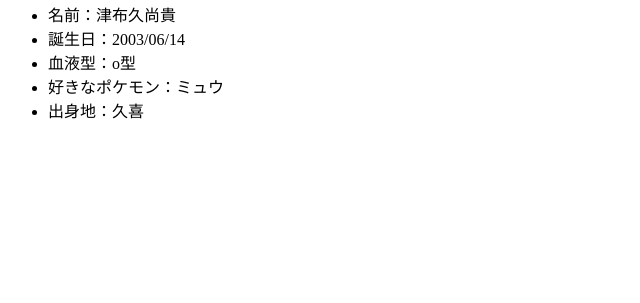
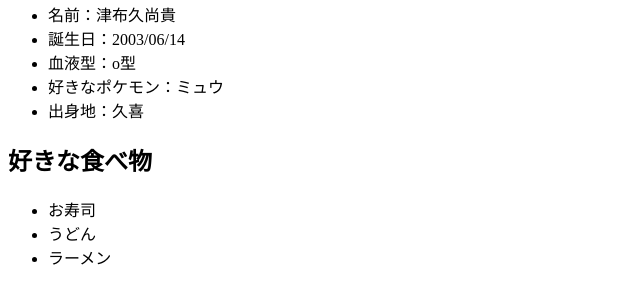
Before and after one commit to tsubukunaoki/detesciense-programing, a plain HTML site: page index.html in a window 1280 px wide. Shown: the part 87-390 px from the top of the page, without its empty margins (0-640 px from the left). Drawn offline with Linux system fonts and the light colour scheme.

Commit message:
好きな食べ物を追記

```diff
--- a/index.html
+++ b/index.html
@@ -17,7 +17,17 @@
         <li>好きなポケモン：ミュウ</li>
         <li>出身地：久喜</li>
 
+
     </ul>
+
+    <h2>好きな食べ物</h2>
+    <ul>
+        <li>お寿司</li>
+        <li>うどん</li>
+        <li>ラーメン</li>
+
+    </ul>
+
 
 </body>
 </html>
```
